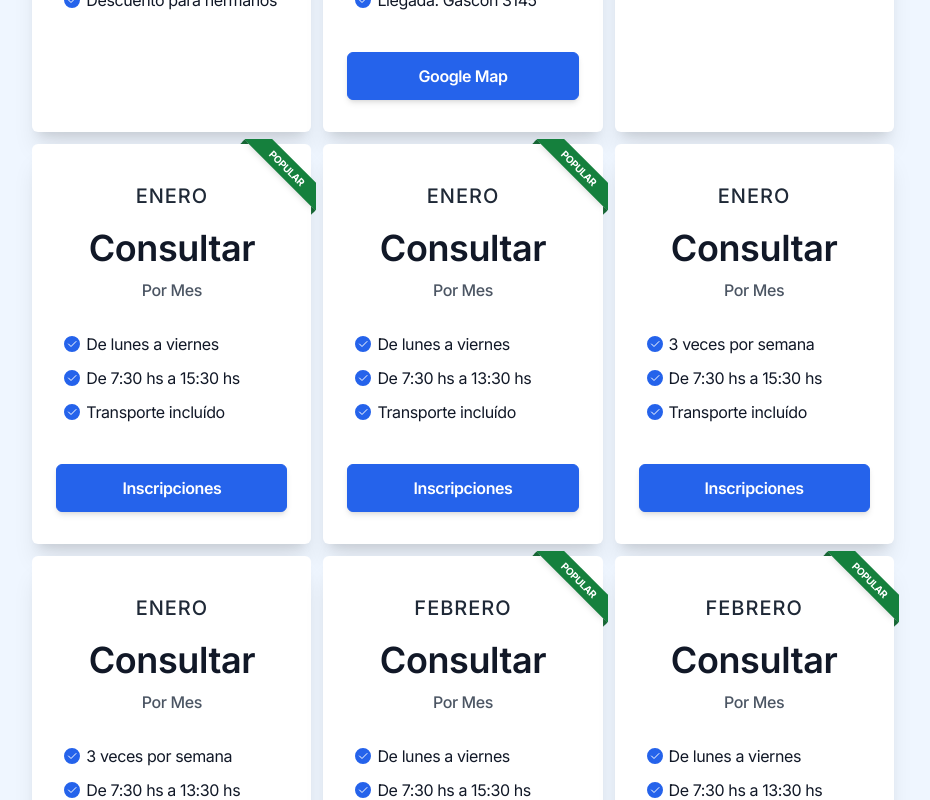
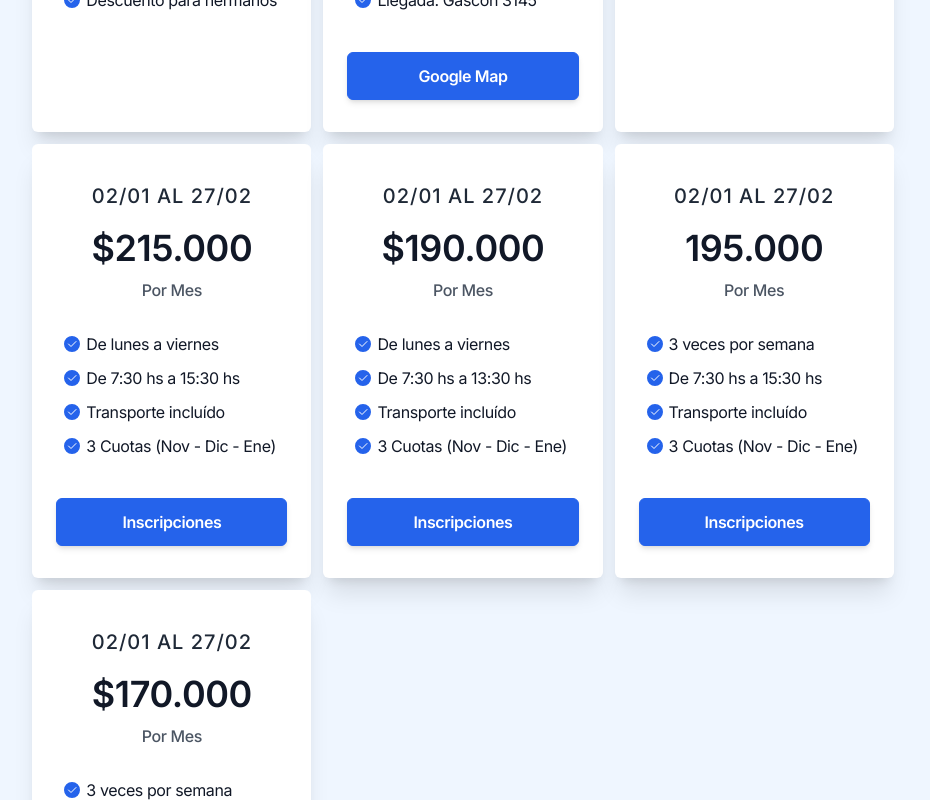
Before and after one commit to JIM90mdp/Fasta-2024, a Next.js app: page /precios in a window 1280 px wide. Shown: the part 680-1480 px from the top of the page, without its empty margins (177-1107 px from the left). Built offline with nearby package versions, Linux system fonts and the light colour scheme.

Commit message:
soy-nacho

```diff
--- a/src/shared/data.tsx
+++ b/src/shared/data.tsx
@@ -495,7 +495,7 @@ export const featuresData: FeaturesProps = {
       </>
     ),
     subtitle:
-      '¡Estamos emocionados por la llegada de la décima temporada de nuestra Colonia de Verano!',
+      '¡Estamos emocionados por la llegada de la Onceava temporada de nuestra Colonia de Verano!',
     highlight: 'Pronto',
   },
   items: [
@@ -1015,37 +1015,37 @@ export const pricingData: PricingProps = {
       hasRibbon: true,
     },
     {
-      title: 'Enero',
+      title: '02/01 al 27/02',
       // value: 58500,
-      value: "Consultar",
-      period: 'por mes',
-      texts: ['De lunes a viernes', 'De 7:30 hs a 15:30 hs', 'Transporte incluído'],
+      value: "$215.000",
+      period: 'Por Mes',
+      texts: ['De lunes a viernes', 'De 7:30 hs a 15:30 hs', 'Transporte incluído', '3 Cuotas (Nov - Dic - Ene)'],
       callToAction: {
         text: 'Inscripciones',
         href: 'https://forms.gle/54HCNzaCZ7XHcWKe7',
       },
       hasRibbon: true,
-      ribbonTitle: 'Popular',
+    //   ribbonTitle: 'Popular',
     },
     {
-      title: 'Enero',
+      title: '02/01 al 27/02',
       // value: 49500,
-      value: "Consultar",
-      period: 'por mes',
-      texts: ['De lunes a viernes', 'De 7:30 hs a 13:30 hs', 'Transporte incluído'],
+      value: "$190.000",
+      period: 'Por Mes',
+      texts: ['De lunes a viernes', 'De 7:30 hs a 13:30 hs', 'Transporte incluído', '3 Cuotas (Nov - Dic - Ene)'],
       callToAction: {
         text: 'Inscripciones',
         href: 'https://forms.gle/54HCNzaCZ7XHcWKe7',
       },
       hasRibbon: true,
-      ribbonTitle: 'Popular',
+    //   ribbonTitle: 'Popular',
     },
     {
-      title: 'Enero',
-      value: "Consultar",
+      title: '02/01 al 27/02',
+      value: "195.000",
       // value: 49500,
-      period: 'por mes',
-      texts: ['3 veces por semana', 'De 7:30 hs a 15:30 hs', 'Transporte incluído'],
+      period: 'Por Mes',
+      texts: ['3 veces por semana', 'De 7:30 hs a 15:30 hs', 'Transporte incluído', '3 Cuotas (Nov - Dic - Ene)'],
       callToAction: {
         text: 'Inscripciones',
         href: 'https://forms.gle/54HCNzaCZ7XHcWKe7',
@@ -1053,69 +1053,81 @@ export const pricingData: PricingProps = {
       hasRibbon: true,
     },
     {
-      title: 'Enero',
-      // value: 43000,
-      value: "Consultar",
-      period: 'por mes',
-      texts: ['3 veces por semana', 'De 7:30 hs a 13:30 hs', 'Transporte incluído'],
+      title: '02/01 al 27/02',
+      value: "$170.000",
+      // value: 49500,
+      period: 'Por Mes',
+      texts: ['3 veces por semana', 'De 7:30 hs a 15:30 hs', 'Transporte incluído', '3 Cuotas (Nov - Dic - Ene)'],
       callToAction: {
         text: 'Inscripciones',
         href: 'https://forms.gle/54HCNzaCZ7XHcWKe7',
       },
       hasRibbon: true,
     },
+    // {
+    //   title: 'Por Mes',
+    //   // value: 43000,
+    //   value: "Consultar",
+    //   period: 'por mes',
+    //   texts: ['3 veces por semana', 'De 7:30 hs a 13:30 hs', 'Transporte incluído'],
+    //   callToAction: {
+    //     text: 'Inscripciones',
+    //     href: 'https://forms.gle/54HCNzaCZ7XHcWKe7',
+    //   },
+    //   hasRibbon: true,
+    // },
 
 
-    {
-      title: 'Febrero',
-      // value: 56500,
-      value: "Consultar",
-      period: 'por mes',
-      texts: ['De lunes a viernes', 'De 7:30 hs a 15:30 hs', 'Transporte incluído'],
-      callToAction: {
-        text: 'Inscripciones',
-        href: 'https://forms.gle/54HCNzaCZ7XHcWKe7',
-      },
-      hasRibbon: true,
-      ribbonTitle: 'Popular',
-    },
-    {
-      title: 'Febrero',
-      // value: 47500,
-      value: "Consultar",
-      period: 'por mes',
-      texts: ['De lunes a viernes', 'De 7:30 hs a 13:30 hs', 'Transporte incluído'],
-      callToAction: {
-        text: 'Inscripciones',
-        href: 'https://forms.gle/54HCNzaCZ7XHcWKe7',
-      },
-      hasRibbon: true,
-      ribbonTitle: 'Popular',
-    },
-    {
-      title: 'Febrero',
-      // value: 47500,
-      value: "Consultar",
-      period: 'por mes',
-      texts: ['3 veces por semana', 'De 7:30 hs a 15:30 hs', 'Transporte incluído'],
-      callToAction: {
-        text: 'Inscripciones',
-        href: 'https://forms.gle/54HCNzaCZ7XHcWKe7',
-      },
-      hasRibbon: true,
-    },
-    {
-      title: 'Febrero',
-      // value: 41000,
-      value: "Consultar",
-      period: 'por mes',
-      texts: ['3 veces por semana', 'De 7:30 hs a 13:30 hs', 'Transporte incluído'],
-      callToAction: {
-        text: 'Inscripciones',
-        href: 'https://forms.gle/54HCNzaCZ7XHcWKe7',
-      },
-      hasRibbon: true,
-    },
+    // {
+    //   title: 'Febrero',
+    //   // value: 56500,
+    //   value: "Consultar",
+    //   period: 'por mes',
+    //   texts: ['De lunes a viernes', 'De 7:30 hs a 15:30 hs', 'Transporte incluído'],
+    //   callToAction: {
+    //     text: 'Inscripciones',
+    //     href: 'https://forms.gle/54HCNzaCZ7XHcWKe7',
+    //   },
+    //   hasRibbon: true,
+    //   ribbonTitle: 'Popular',
+    // },
+    // {
+    //   title: 'Febrero',
+    //   // value: 47500,
+    //   value: "Consultar",
+    //   period: 'por mes',
+    //   texts: ['De lunes a viernes', 'De 7:30 hs a 13:30 hs', 'Transporte incluído'],
+    //   callToAction: {
+    //     text: 'Inscripciones',
+    //     href: 'https://forms.gle/54HCNzaCZ7XHcWKe7',
+    //   },
+    //   hasRibbon: true,
+    //   ribbonTitle: 'Popular',
+    // },
+    // {
+    //   title: 'Febrero',
+    //   // value: 47500,
+    //   value: "Consultar",
+    //   period: 'por mes',
+    //   texts: ['3 veces por semana', 'De 7:30 hs a 15:30 hs', 'Transporte incluído'],
+    //   callToAction: {
+    //     text: 'Inscripciones',
+    //     href: 'https://forms.gle/54HCNzaCZ7XHcWKe7',
+    //   },
+    //   hasRibbon: true,
+    // },
+    // {
+    //   title: 'Febrero',
+    //   // value: 41000,
+    //   value: "Consultar",
+    //   period: 'por mes',
+    //   texts: ['3 veces por semana', 'De 7:30 hs a 13:30 hs', 'Transporte incluído'],
+    //   callToAction: {
+    //     text: 'Inscripciones',
+    //     href: 'https://forms.gle/54HCNzaCZ7XHcWKe7',
+    //   },
+    //   hasRibbon: true,
+    // },
 
   ],
 };
```
Also changed, not shown: 2 other files (tests, documents, lock files or other folders).
